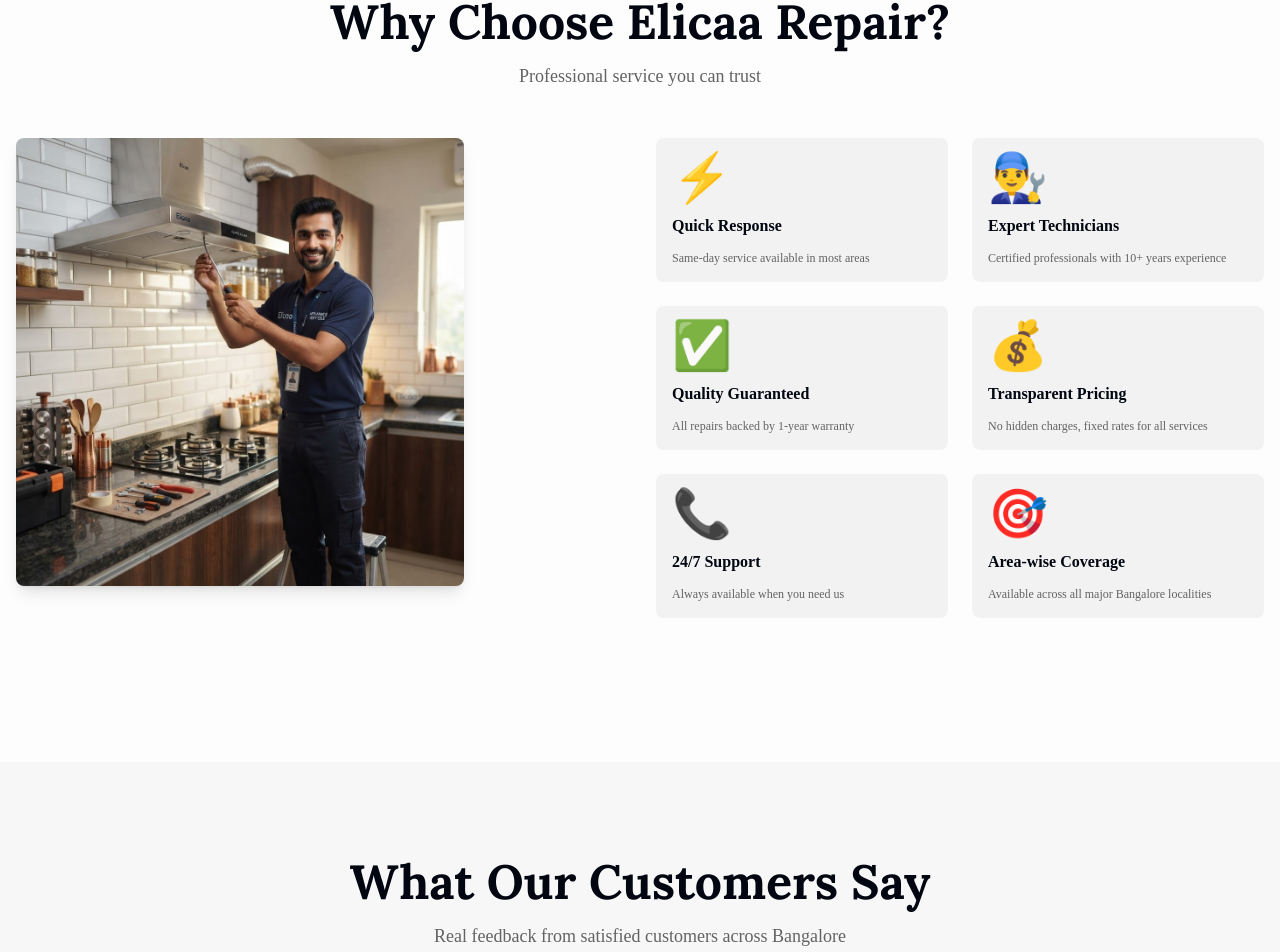
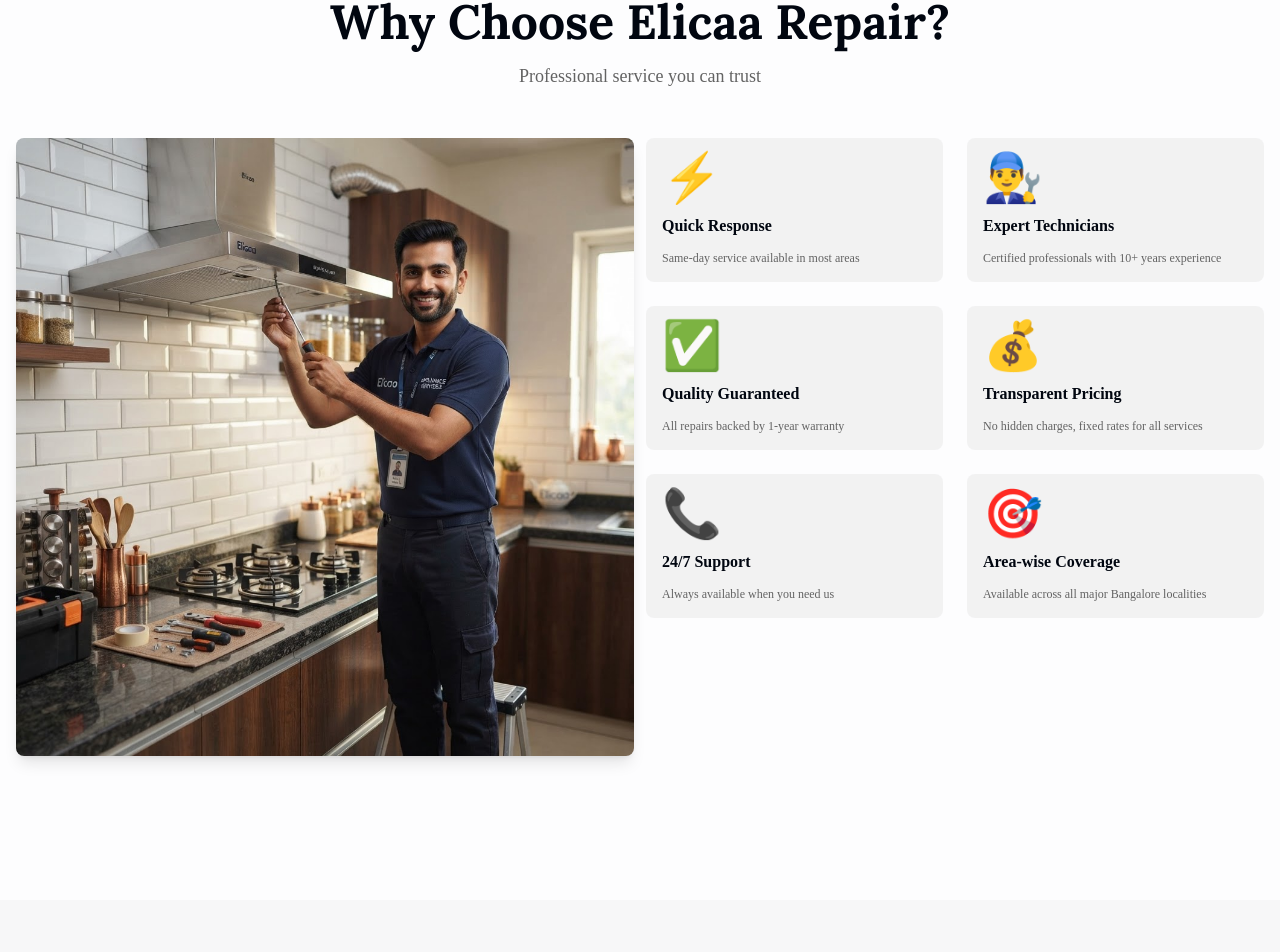
Before and after one commit to shrinivasspatil/Elica, a Next.js app: page / in a window 1280 px wide. Shown: the part 3326-4278 px from the top of the page. Built offline with nearby package versions, Linux system fonts and the light colour scheme; no server answers.

Commit message:
Fix huge gap: Remove max-w-md constraint and reduce gap from gap-8 to gap-3

```diff
--- a/app/page.tsx
+++ b/app/page.tsx
@@ -281,9 +281,9 @@ export default function Home() {
             </p>
           </div>
 
-          <div className="grid md:grid-cols-2 gap-8 items-start mb-12">
+          <div className="grid md:grid-cols-2 gap-3 items-start mb-12">
             {/* Image */}
-            <div className="rounded-lg overflow-hidden shadow-lg bg-white max-w-md">
+            <div className="rounded-lg overflow-hidden shadow-lg bg-white">
               <img
                 src="/images/service-excellence.png"
                 alt="Professional Elicaa appliance repair technician providing expert service"
```
